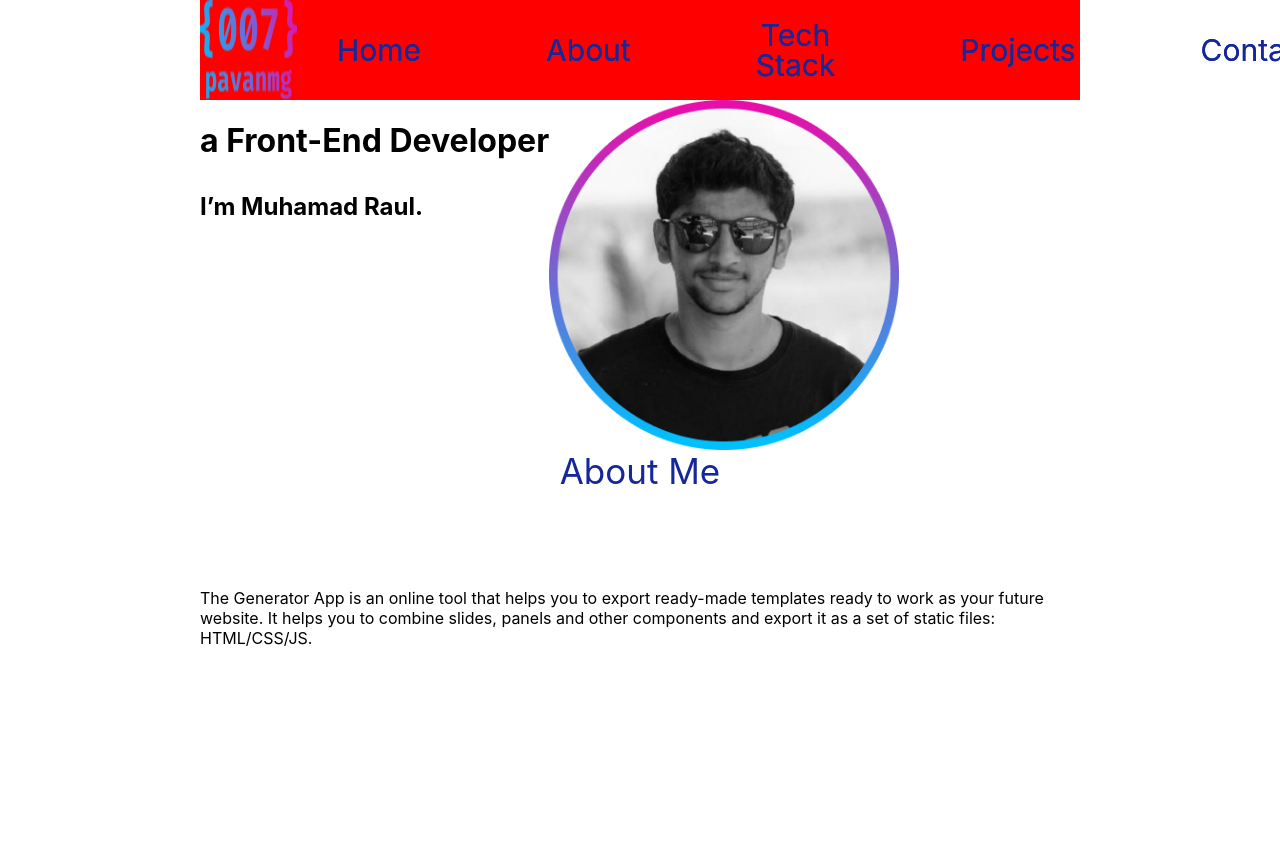
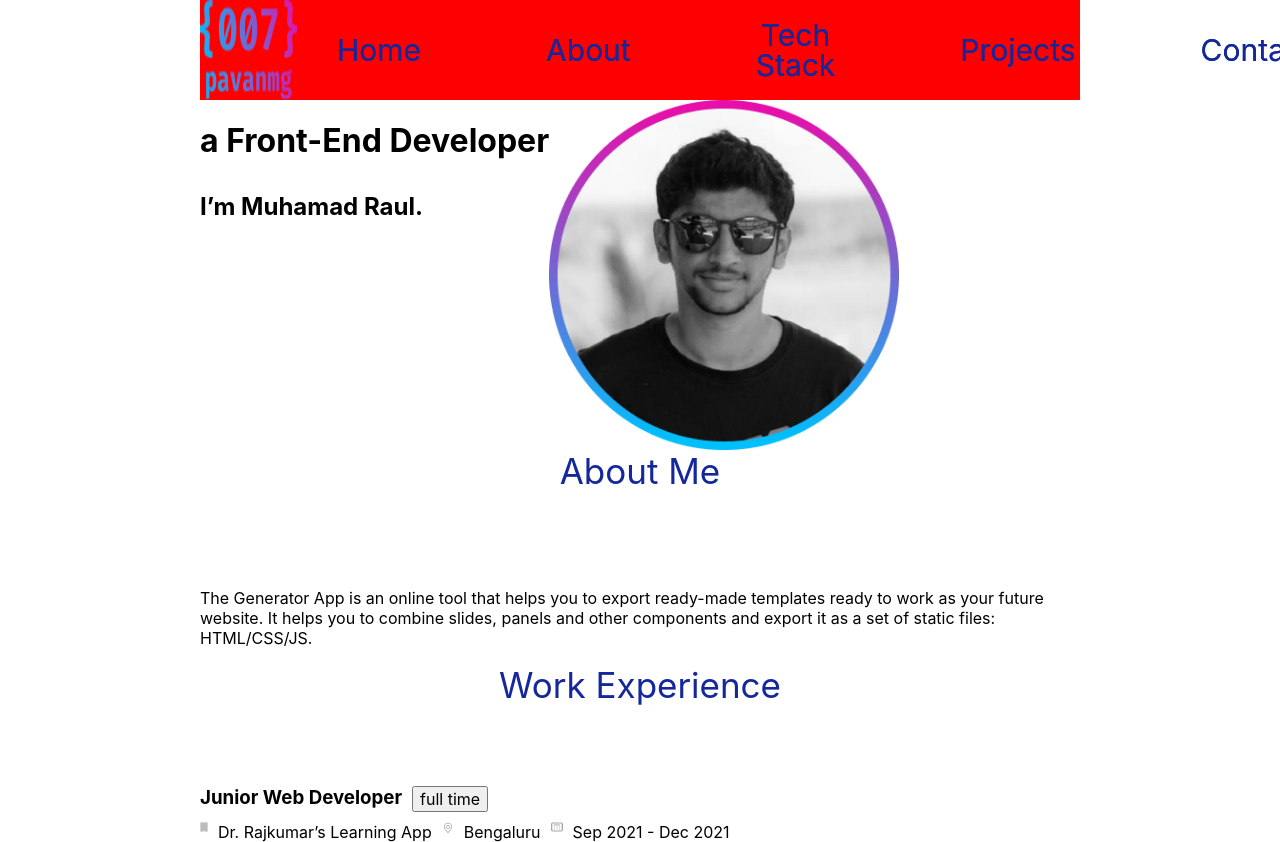
Before and after one commit to yevhenkr/portfolio-third-variant, a React app: page / in a window 1280 px wide. Shown: the top 842 px of the page. Before the commit the page ends 800 px from the top, so only its background shows below. Built offline with nearby package versions, Linux system fonts and the light colour scheme.

Commit message:
feat: epiriens

```diff
--- a/src/App.tsx
+++ b/src/App.tsx
@@ -2,6 +2,7 @@ import styled from 'styled-components';
 import {Main} from "./common/components/layout/main/main";
 import {Header} from "./common/components/layout/header/Header";
 import {About} from "./common/components/layout/sections/about/About";
+import {Experiens} from "./common/components/layout/sections/experiens/Experiens";
 
 
 function App() {
@@ -10,6 +11,7 @@ function App() {
             <Header/>
             <Main/>
             <About/>
+            <Experiens/>
         </AppWrapper>
     );
 }
--- /dev/null
+++ b/src/assets/icons/calendarIcon.tsx
@@ -0,0 +1,23 @@
+import * as React from "react"
+import { SVGProps, memo } from "react"
+const SvgComponent = (props: SVGProps<SVGSVGElement>) => (
+    <svg
+        xmlns="http://www.w3.org/2000/svg"
+        width={12}
+        height={10}
+        fill="none"
+        {...props}
+    >
+        <path
+            fill="#A7A7A7"
+            d="M3.333 5.5a.793.793 0 0 1-.471-.146A.447.447 0 0 1 2.667 5c0-.133.07-.26.195-.354a.793.793 0 0 1 .471-.146.8.8 0 0 1 .472.146A.448.448 0 0 1 4 5c0 .133-.07.26-.195.354a.793.793 0 0 1-.472.146Zm0 2a.793.793 0 0 1-.471-.146A.447.447 0 0 1 2.667 7c0-.133.07-.26.195-.354a.793.793 0 0 1 .471-.146.8.8 0 0 1 .472.146A.448.448 0 0 1 4 7c0 .133-.07.26-.195.354a.793.793 0 0 1-.472.146Zm2-.5c0 .133.07.26.196.354A.793.793 0 0 0 6 7.5a.793.793 0 0 0 .471-.146A.447.447 0 0 0 6.667 7c0-.133-.07-.26-.196-.354a.793.793 0 0 0-.47-.146.793.793 0 0 0-.472.146.447.447 0 0 0-.196.354Zm3.334.5a.793.793 0 0 1-.472-.146A.447.447 0 0 1 8 7c0-.133.07-.26.195-.354a.793.793 0 0 1 .472-.146c.177 0 .346.053.471.146A.448.448 0 0 1 9.333 7c0 .133-.07.26-.195.354a.793.793 0 0 1-.471.146ZM5.333 5c0 .133.07.26.196.354A.793.793 0 0 0 6 5.5a.793.793 0 0 0 .471-.146A.447.447 0 0 0 6.667 5c0-.133-.07-.26-.196-.354a.793.793 0 0 0-.47-.146.793.793 0 0 0-.472.146.447.447 0 0 0-.196.354Zm3.334.5a.793.793 0 0 1-.472-.146A.447.447 0 0 1 8 5c0-.133.07-.26.195-.354a.793.793 0 0 1 .472-.146c.177 0 .346.053.471.146A.448.448 0 0 1 9.333 5c0 .133-.07.26-.195.354a.793.793 0 0 1-.471.146Zm-5.334-3a.793.793 0 0 0-.471.146.447.447 0 0 0-.195.354c0 .133.07.26.195.354a.793.793 0 0 0 .471.146h5.334a.793.793 0 0 0 .471-.146A.447.447 0 0 0 9.333 3c0-.133-.07-.26-.195-.354a.793.793 0 0 0-.471-.146H3.333Z"
+        />
+        <path
+            fill="#A7A7A7"
+            fillRule="evenodd"
+            d="M2 .5C1.47.5.96.658.586.94.21 1.22 0 1.601 0 2v6c0 .398.21.78.586 1.06.375.282.884.44 1.414.44h8c.53 0 1.04-.158 1.414-.44C11.79 8.78 12 8.399 12 8V2c0-.398-.21-.78-.586-1.06C11.04.657 10.53.5 10 .5H2Zm8 1H2a.793.793 0 0 0-.471.146.447.447 0 0 0-.196.354v6c0 .133.07.26.196.354A.793.793 0 0 0 2 8.5h8a.793.793 0 0 0 .471-.146.447.447 0 0 0 .196-.354V2c0-.133-.07-.26-.196-.354A.793.793 0 0 0 10 1.5Z"
+            clipRule="evenodd"
+        />
+    </svg>
+)
+export const CalendarIcon = memo(SvgComponent)
--- /dev/null
+++ b/src/assets/icons/houseIcon.tsx
@@ -0,0 +1,17 @@
+import * as React from "react"
+import { SVGProps, memo } from "react"
+const SvgComponent = (props: SVGProps<SVGSVGElement>) => (
+    <svg
+        xmlns="http://www.w3.org/2000/svg"
+        width={8}
+        height={10}
+        fill="none"
+        {...props}
+    >
+        <path
+            fill="#A7A7A7"
+            d="M.5.5v9h3V7.75h1V9.5h3v-9h-7Zm1 1h1v1h-1v-1Zm2 0h1v1h-1v-1Zm2 0h1v1h-1v-1Zm-4 2h1v1h-1v-1Zm2 0h1v1h-1v-1Zm2 0h1v1h-1v-1Zm-4 2h1v1h-1v-1Zm2 0h1v1h-1v-1Zm2 0h1v1h-1v-1Zm-4 2h1v1h-1v-1Zm4 0h1v1h-1v-1Z"
+        />
+    </svg>
+)
+export const HouseIcon = memo(SvgComponent)
--- /dev/null
+++ b/src/assets/icons/locationIcon.tsx
@@ -0,0 +1,21 @@
+import * as React from "react"
+import { SVGProps, memo } from "react"
+const SvgComponent = (props: SVGProps<SVGSVGElement>) => (
+    <svg
+        xmlns="http://www.w3.org/2000/svg"
+        width={12}
+        height={12}
+        fill="none"
+        {...props}
+    >
+        <path
+            fill="#A7A7A7"
+            d="M6 6.75A1.875 1.875 0 1 1 6 3a1.875 1.875 0 0 1 0 3.75Zm0-3A1.125 1.125 0 1 0 6 6a1.125 1.125 0 0 0 0-2.25Z"
+        />
+        <path
+            fill="#A7A7A7"
+            d="M6 11.25 2.837 7.52a13.27 13.27 0 0 1-.131-.17 4.083 4.083 0 0 1-.831-2.475 4.125 4.125 0 0 1 8.25 0 4.082 4.082 0 0 1-.83 2.474l-.001.001s-.113.148-.13.168L6 11.25ZM3.304 6.898c.001 0 .088.116.108.14L6 10.091l2.591-3.057c.017-.02.104-.137.105-.137a3.34 3.34 0 0 0 .679-2.022 3.375 3.375 0 0 0-6.75 0c0 .73.238 1.441.68 2.023Z"
+        />
+    </svg>
+)
+export const LocationIcon = memo(SvgComponent)
--- a/src/common/components/layout/sections/experiens/Experiens.tsx
+++ b/src/common/components/layout/sections/experiens/Experiens.tsx
@@ -1,9 +1,46 @@
 import React from 'react';
+import styled from "styled-components";
+import {TitleSection} from "../../../ui/titleSections/TitleSection";
+import {FlexWrapper} from "../../../ui/flexWrapper/FlexWrapper";
+import {HouseIcon} from "../../../../../assets/icons/houseIcon";
+import {LocationIcon} from "../../../../../assets/icons/locationIcon";
+import {CalendarIcon} from "../../../../../assets/icons/calendarIcon";
 
 export const Experiens = () => {
     return (
-        <div>
-
-        </div>
+        <ExperiensSection>
+            <TitleSection wordOne={"Work Experience"}/>
+            <FlexWrapper display={"flex"} flexDirection={"column"}>
+                <FlexWrapper display={"flex"} flexDirection={"column"}>
+                    <FlexWrapper display={"flex"} flexDirection={"row"}>
+                        <Positions>Junior Web Developer</Positions>
+                        <button>full time</button>
+                    </FlexWrapper>
+                    <FlexWrapper display={"flex"} flexDirection={"row"}>
+                        <FlexWrapper display={"flex"} flexDirection={"row"}>
+                            <HouseIcon/>
+                            <StyledText>Dr. Rajkumar’s Learning App</StyledText>
+                        </FlexWrapper>
+                        <FlexWrapper display={"flex"} flexDirection={"row"}>
+                            <FlexWrapper display={"flex"} flexDirection={"row"}>
+                                <LocationIcon/>
+                                <StyledText>Bengaluru</StyledText>
+                            </FlexWrapper><FlexWrapper display={"flex"} flexDirection={"row"}>
+                                <CalendarIcon/>
+                                <StyledText>Sep 2021 - Dec 2021</StyledText>
+                            </FlexWrapper>
+                        </FlexWrapper>
+                    </FlexWrapper>
+                </FlexWrapper>
+            </FlexWrapper>
+        </ExperiensSection>
     );
 };
+
+const Positions = styled.h3``
+const StyledText = styled.span``
+const ExperiensSection = styled.section`
+    display: flex;
+    flex-direction: column;
+    margin: 0 200px;
+`
```
